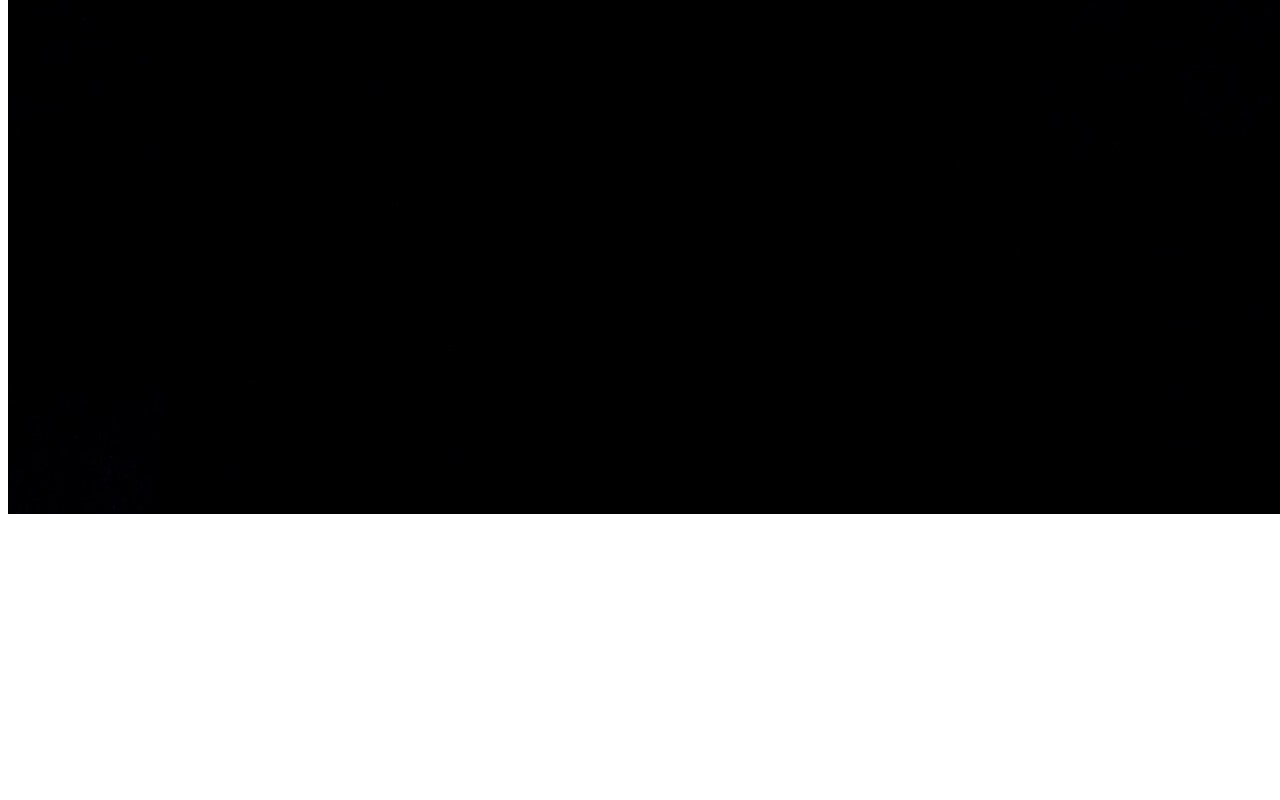
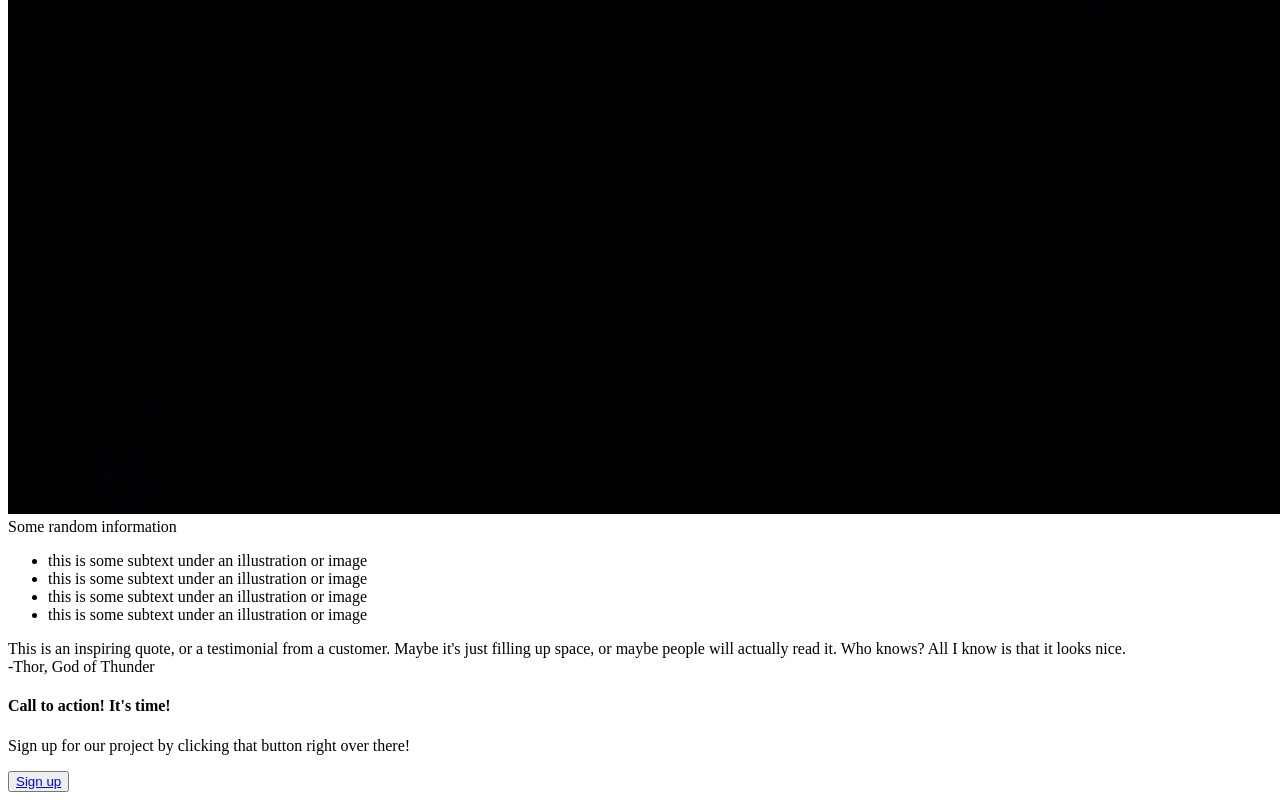
Before and after one commit to ayikogmo/Landing-page, a plain HTML site: page index.html in a window 1280 px wide. Shown: the part 3080-3880 px from the top of the page. Before the commit the page ends 3606 px from the top, so only its background shows below. Drawn offline with Linux system fonts and the light colour scheme.

Commit message:
Added other content

```diff
--- a/index.html
+++ b/index.html
@@ -21,6 +21,40 @@
               <button><a href="#">Sign up</a></button>
               <div class="header-img"><img src="./images/alphabet.jpg" alt="alphabet"></div>
           </div>
+
+          <div class="content">
+              <div class="content-title">Some random information</div>
+              <ul>
+                  <li class="content-img">
+                      <div class="img-sub">this is some subtext under an illustration or image</div>
+                  </li>
+                  <li class="content-img">
+                    <div class="img-sub">this is some subtext under an illustration or image</div>
+                </li>
+                <li class="content-img">
+                    <div class="img-sub">this is some subtext under an illustration or image</div>
+                </li>
+                <li class="content-img">
+                    <div class="img-sub">this is some subtext under an illustration or image</div>
+                </li>
+              </ul>
+          </div>
+
+          <div class="quote">
+              <div class="quote-1">
+                  This is an inspiring quote, or a testimonial from a customer. Maybe it's just filling up space, or maybe people will actually read it. Who knows? All I know is that it looks nice.
+              </div>
+              <div class="author">-Thor, God of Thunder</div>
+          </div>
+
+          <div class="content-2">
+              <div class="content-2-header">
+                  <h4>Call to action! It's time!</h4>
+                  <p>Sign up for our project by clicking that button right over there!</p>
+              </div>
+              <button><a href="#">Sign up</a></button>
+          </div>
+
         </div>
     </body>
 
```
